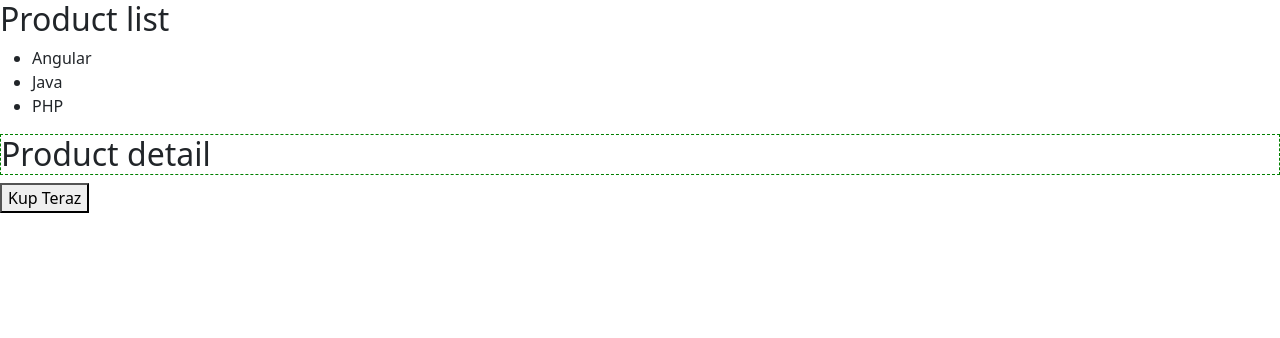
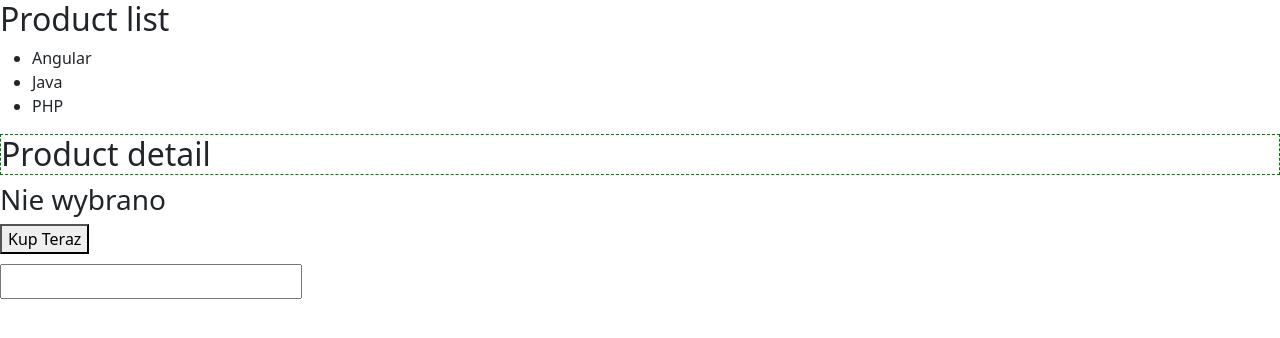
Before and after one commit to dev-com2020/angular_alx_1, an Angular app in the folder my-app/: page / in a window 1280 px wide. Shown: the top 338 px of the page. Built offline with nearby package versions, Linux system fonts and the light colour scheme.

Commit message:
10:00 25/04

```diff
--- a/my-app/src/app/app.module.ts
+++ b/my-app/src/app/app.module.ts
@@ -1,8 +1,8 @@
 import { NgModule } from '@angular/core';
 import { BrowserModule } from '@angular/platform-browser';
-
 import { AppComponent } from './app.component';
 import { ProductsModule } from './products/products.module';
+import { FormsModule } from '@angular/forms';
 
 @NgModule({
   declarations: [
@@ -10,7 +10,8 @@ import { ProductsModule } from './products/products.module';
   ],
   imports: [
     BrowserModule,
-    ProductsModule
+    ProductsModule,
+    FormsModule
   ],
   providers: [],
   bootstrap: [AppComponent]
--- a/my-app/src/app/products/product-detail/product-detail.component.ts
+++ b/my-app/src/app/products/product-detail/product-detail.component.ts
@@ -1,4 +1,4 @@
-import { ChangeDetectionStrategy, Component, EventEmitter, Input, Output, ViewEncapsulation } from '@angular/core';
+import { ChangeDetectionStrategy, Component, EventEmitter, Input, OnChanges, OnDestroy, OnInit, Output, SimpleChanges, ViewEncapsulation } from '@angular/core';
 
 @Component({
   selector: 'app-product-detail',
@@ -7,9 +7,32 @@ import { ChangeDetectionStrategy, Component, EventEmitter, Input, Output, ViewEn
   // encapsulation: ViewEncapsulation.None
   changeDetection: ChangeDetectionStrategy.OnPush
 })
-export class ProductDetailComponent {
+export class ProductDetailComponent implements OnInit,OnDestroy,OnChanges {
   @Input() name = ''
   @Output() bought = new EventEmitter<string>()
+
+  constructor() {
+    console.log(`Produkt ${this.name} w konstruktorze`)
+  }
+
+  ngOnInit(): void {
+    console.log(`Produkt ${this.name} w OnInit`)
+  }
+  ngOnDestroy(): void {
+
+  }
+
+  ngOnChanges(changes: SimpleChanges): void {
+    const product = changes['name']
+    if (!product.isFirstChange()) {
+    const oldValue = product.previousValue
+    const newValue = product.currentValue
+    console.log(`Produkt zmieniony z ${oldValue} na ${newValue}`)
+  }
+}
+
+
+
 
   buy() {
     this.bought.emit(this.name)
--- a/my-app/src/app/products/product-list/product-list.component.css
+++ b/my-app/src/app/products/product-list/product-list.component.css
@@ -0,0 +1,7 @@
+.error {
+    color: red;
+    font-size: 1.2em;
+    font-weight: bold;
+    margin-top: 10px;
+    margin-bottom: 10px;
+}
--- a/my-app/src/app/products/product-list/product-list.component.html
+++ b/my-app/src/app/products/product-list/product-list.component.html
@@ -10,3 +10,4 @@
 (bought)="onBuy($event)"></app-product-detail>
 <br>
 <!-- <span>{{ product.name }}</span> -->
+<input type="text" [ngClass]="{'error': isInvalid(inputValue)}" [(ngModel)]="inputValue">
--- a/my-app/src/app/products/product-list/product-list.component.ts
+++ b/my-app/src/app/products/product-list/product-list.component.ts
@@ -1,15 +1,29 @@
-import { Component } from '@angular/core';
+import { AfterViewInit, Component, Input, ViewChild } from '@angular/core';
+import { ProductDetailComponent } from '../product-detail/product-detail.component';
 
 @Component({
   selector: 'app-product-list',
   templateUrl: './product-list.component.html',
   styleUrls: ['./product-list.component.css']
 })
-export class ProductListComponent {
+export class ProductListComponent implements AfterViewInit {
  suma = 1 + 1
- selectedProduct = ''
+ selectedProduct = 'Nie wybrano'
+ @Input() inputValue = ''
+
+ @ViewChild(ProductDetailComponent) productDetail: ProductDetailComponent | undefined
 
  onBuy(name: string) {
   window.alert(`Zakupiłeś ${name}!`)
  }
+
+ ngAfterViewInit(): void {
+   if (this.productDetail){
+    console.log(this.productDetail.name)
+   }
+ }
+
+ isInvalid(inputValue: string):boolean{
+    return inputValue.length < 3
+ }
 }
--- a/my-app/src/app/products/products.module.ts
+++ b/my-app/src/app/products/products.module.ts
@@ -2,6 +2,7 @@ import { NgModule } from '@angular/core';
 import { CommonModule } from '@angular/common';
 import { ProductListComponent } from './product-list/product-list.component';
 import { ProductDetailComponent } from './product-detail/product-detail.component';
+import { FormsModule } from '@angular/forms';
 
 
 
@@ -11,7 +12,8 @@ import { ProductDetailComponent } from './product-detail/product-detail.componen
     ProductDetailComponent
   ],
   imports: [
-    CommonModule
+    CommonModule,
+    FormsModule
   ],
   exports: [ProductListComponent]
 })
```
